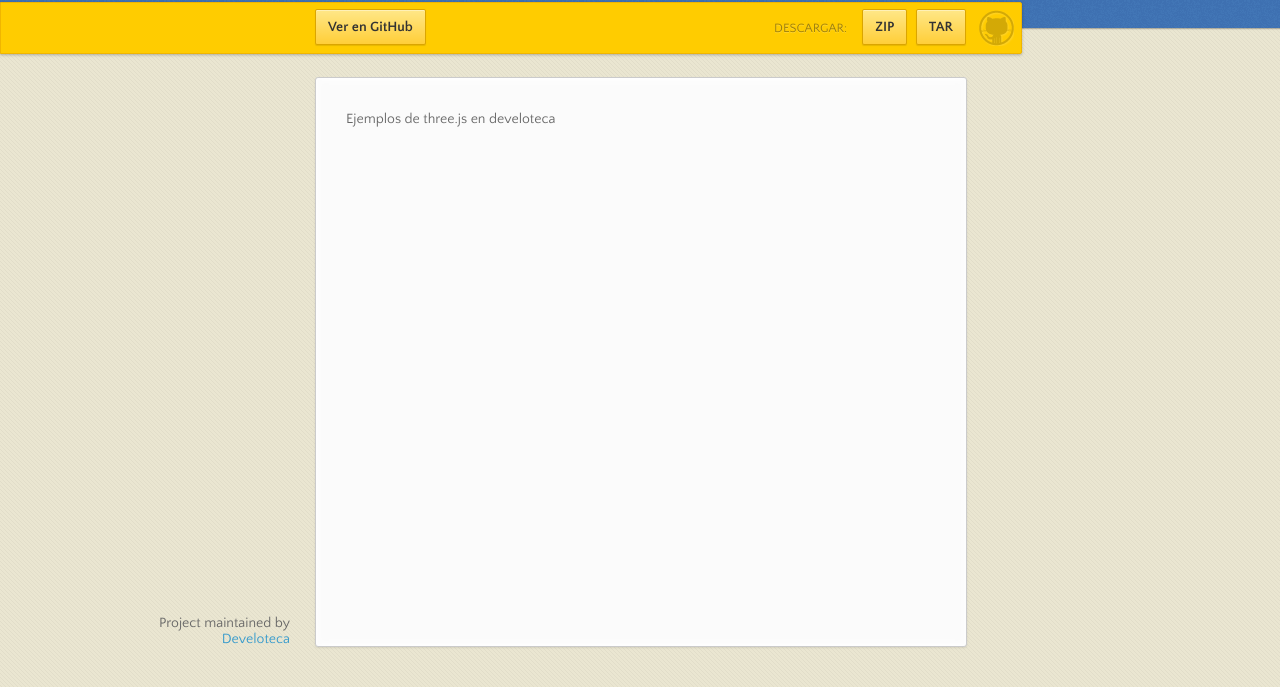
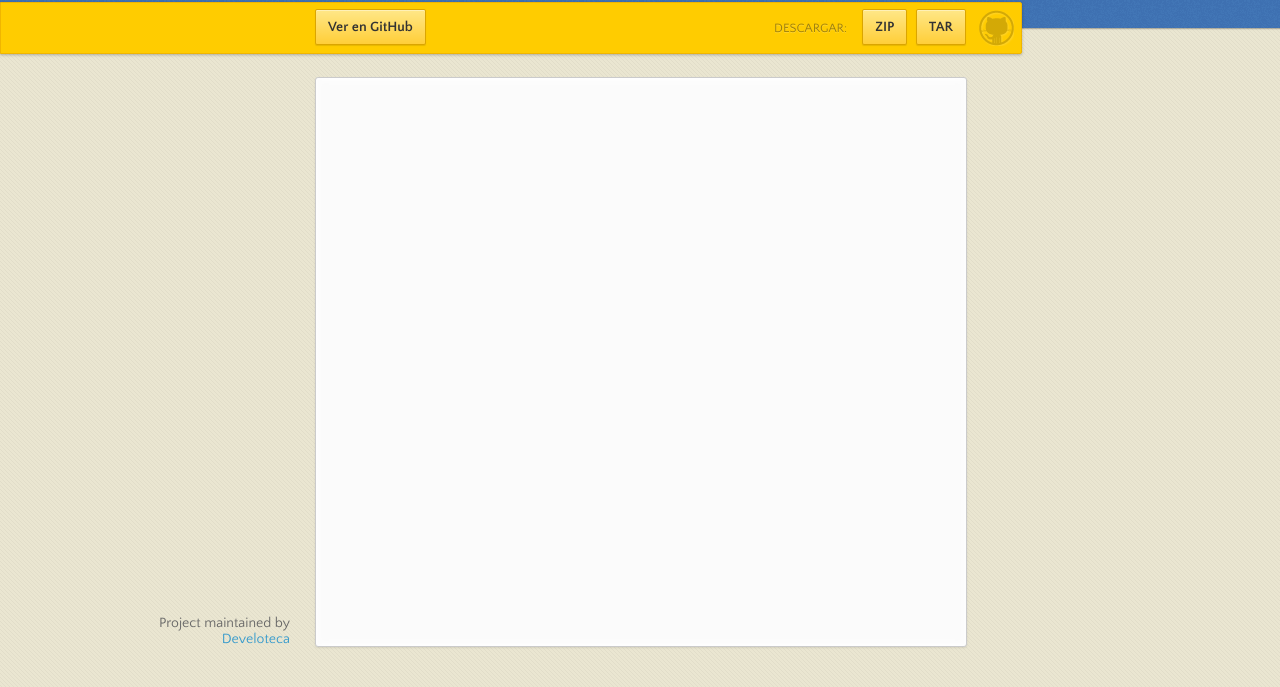
Before and after one commit to Develoteca/threejs, a plain HTML site: page index.html in a window 1280 px wide. Shown: the part 113-800 px from the top of the page. Drawn offline with nearby package versions, Linux system fonts and the light colour scheme.

Commit message:
Update index.html

```diff
--- a/index.html
+++ b/index.html
@@ -39,7 +39,7 @@
         <ul></ul>
       </nav>
       <section>
-        <p>Ejemplos de three.js en develoteca</p>
+
       </section>
       <footer>
         <p>Project maintained by <a href="https://github.com/Develoteca">Develoteca</a></p>
```
